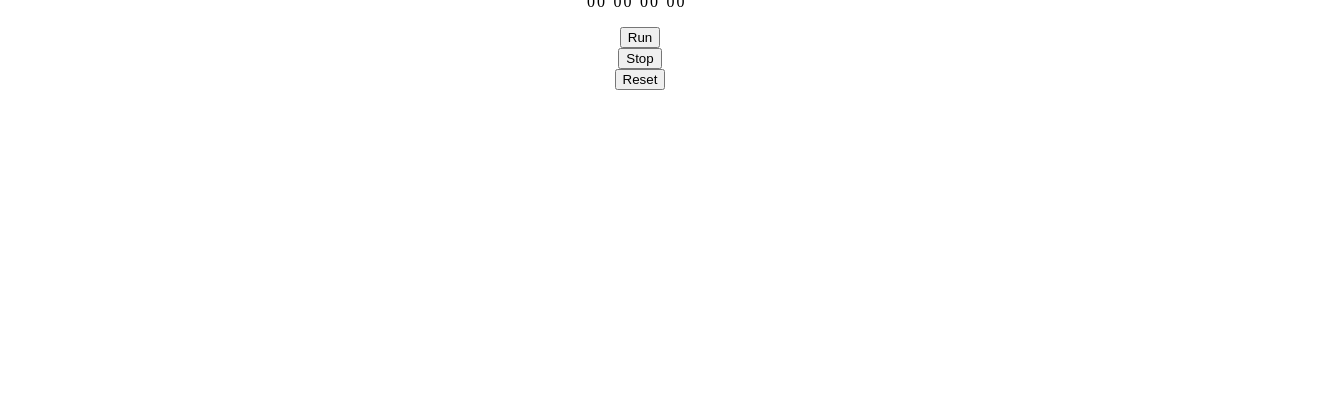
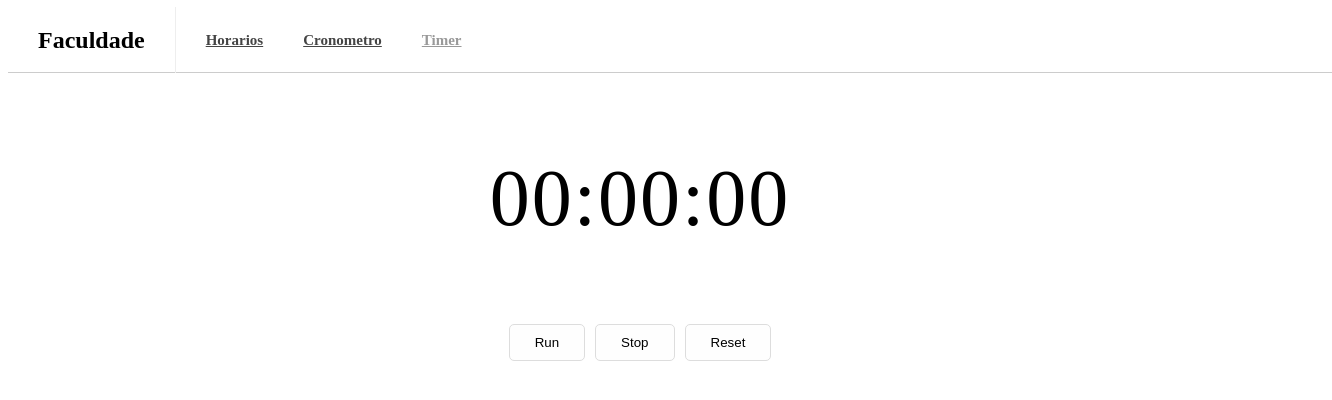
Before and after one commit to felipevlima/CronometroReact, a React app: page /cronometro in a window 1280 px wide. Shown: the top 400 px of the page, 1332 px wide, since content can reach past the window. Built offline with nearby package versions, Linux system fonts and the light colour scheme.

Commit message:
Fix erros

```diff
--- a/src/App.tsx
+++ b/src/App.tsx
@@ -1,11 +1,16 @@
 import React from 'react';
-import { Route } from 'react-router-dom';
-import Routes from 'routes';
-
+import { BrowserRouter } from 'react-router-dom';
+import Header from './components/Header/Header';
+import Routing from './routes';
 // import { Container } from './styles';
 
 const App: React.FC = () => {
-  return <Routes />;
+  return (
+    <BrowserRouter>
+      <Header />
+      <Routing />
+    </BrowserRouter>
+  );
 };
 
 export default App;
--- /dev/null
+++ b/src/components/Header/Header.styles.ts
@@ -0,0 +1,49 @@
+import styled from 'styled-components';
+
+export const Container = styled.div`
+  background: #fff;
+  padding: 0 30px;
+  width: 100%;
+  border-bottom: 1px solid #ccc;
+  position: relative;
+  z-index: 1;
+`;
+
+export const Content = styled.div`
+  height: 64px;
+  margin: 0 auto;
+  display: flex;
+  justify-content: space-between;
+  align-items: center;
+  div {
+    display: flex;
+    flex-direction: row;
+    align-items: center;
+    nav {
+      display: flex;
+      align-items: center;
+      padding-right: 30px;
+      border-right: 1px solid #eee;
+      img {
+        width: 135px;
+        height: 24px;
+      }
+    }
+  }
+  aside {
+    display: flex;
+  }
+`;
+
+export const Pages = styled.div`
+  margin-left: 10px;
+  a {
+    margin: 0 20px;
+    font-size: 15px;
+    font-weight: bold;
+    color: #999999;
+  }
+  a.active {
+    color: #444444;
+  }
+`;
--- /dev/null
+++ b/src/components/Header/Header.tsx
@@ -0,0 +1,25 @@
+import React from 'react';
+import { NavLink } from 'react-router-dom';
+
+import { Container, Content, Pages } from './Header.styles';
+
+const Header = () => {
+  return (
+    <Container>
+      <Content>
+        <div>
+          <nav>
+            <h1>Faculdade</h1>
+          </nav>
+          <Pages>
+            <NavLink to="/">Horarios</NavLink>
+            <NavLink to="/cronometro">Cronometro</NavLink>
+            <NavLink to="/timer">Timer</NavLink>
+          </Pages>
+        </div>
+      </Content>
+    </Container>
+  );
+};
+
+export default Header;
--- a/src/routes.tsx
+++ b/src/routes.tsx
@@ -1,19 +1,19 @@
 import React from 'react';
 import { BrowserRouter, Route, Switch } from 'react-router-dom';
-import Cronometro from 'screens/Cronometro/Cronometro';
-import Timer from 'screens/Temporizador/Temporizador';
+import Cronometro from './screens/Cronometro/Cronometro';
+// import Temporizador from 'screens/Temporizador/Temporizador';
 import Relogio from './screens/Relogio/Relogio';
 
-const Routes = () => {
+const Routing = () => {
   return(
-    <BrowserRouter>
+    <>
       <Switch>
         <Route exact path="/" component={Relogio}/>
         <Route path="/cronometro" component={Cronometro} />
-        <Route path="/timer" component={Timer} />
+        {/* <Route path="/timer" component={Temporizador} /> */}
       </Switch>
-    </BrowserRouter>
+    </>
   )
 }
 
-export default Routes;
+export default Routing;
--- a/src/screens/Cronometro/CalculaTempo.tsx
+++ b/src/screens/Cronometro/CalculaTempo.tsx
@@ -1,5 +1,6 @@
 /* eslint-disable react/button-has-type */
 import React, { useState } from 'react';
+import { ButtonsCotainer } from './Cronometro.styles';
 
 type Props = {
   setTimeInSeconds: Function;
@@ -46,10 +47,10 @@ export function Control(props: Props) {
   }
 
   return (
-    <>
+    <ButtonsCotainer>
       <button onClick={run}>Run</button>
       <button onClick={stop}>Stop</button>
       <button onClick={reset}>Reset</button>
-    </>
+    </ButtonsCotainer>
   );
 };
--- a/src/screens/Cronometro/Cronometro.styles.ts
+++ b/src/screens/Cronometro/Cronometro.styles.ts
@@ -2,34 +2,40 @@ import styled from 'styled-components';
 
 export const Container = styled.div`
   display: flex;
+  flex: 1;
   flex-direction: column;
-  height: 50px;
   justify-content: center;
   align-items: center;
-
-  .button {
-    margin: 5px;
-    border: none;
-    background-color: #c8c9c7;
-    border-radius: 2px;
-    padding: 3px 10px;
-    font-size: 3px;
-    cursor: pointer;
-  }
 `;
 
 export const TimerBox = styled.div`
   display: flex;
+  align-items: center;
   letter-spacing: 2px;
 
-  .span {
-    position: relative;
-    top: 3px;
-    font-size: 15px;
+  span {
+    font-size: 80px;
   }
 
-  .p {
-    margin: 0;
-    font-size: 20px;
+  p {
+    font-size: 80px;
   }
 `;
+
+export const ButtonsCotainer = styled.div`
+  display: flex;
+  align-items: center;
+  flex-direction: row;
+
+  button + button {
+    margin-left: 10px;
+  }
+
+  button {
+    background: #fefefe;
+    border: 1px solid #ddd;
+    padding: 10px 25px;
+    border-radius: 5px;
+    cursor: pointer;
+  }
+`;
--- a/src/screens/Cronometro/Cronometro.tsx
+++ b/src/screens/Cronometro/Cronometro.tsx
@@ -23,9 +23,6 @@ const Cronometro: React.FC = () => {
         <p>{timer[1]}</p>
         <span>:</span>
         <p>{timer[2]}</p>
-        <span>:</span>
-        <p>{timer[3]}</p>
-        <span>:</span>
       </TimerBox>
       <Control setTimeInSeconds={setTimeInSeconds}/>
     </Container>
--- a/src/screens/Relogio/Relogio.styles.ts
+++ b/src/screens/Relogio/Relogio.styles.ts
@@ -2,7 +2,7 @@ import styled from 'styled-components';
 
 export const Container = styled.div`
     background: #0e0e10;
-    width: 100%;
+    width: 100vw;
     height: 100%;
 
     justify-content: center;
--- a/src/screens/Temporizador/Temporizador.styles.ts
+++ b/src/screens/Temporizador/Temporizador.styles.ts
@@ -0,0 +1,3 @@
+import styled from 'styled-components';
+
+export const Container = styled.div``
--- a/src/screens/Temporizador/Temporizador.tsx
+++ b/src/screens/Temporizador/Temporizador.tsx
@@ -0,0 +1,9 @@
+import React from 'react';
+
+const Temporizador = () => {
+  return (
+    <h1>Timer</h1>
+  )
+}
+
+export default Temporizador;
```
